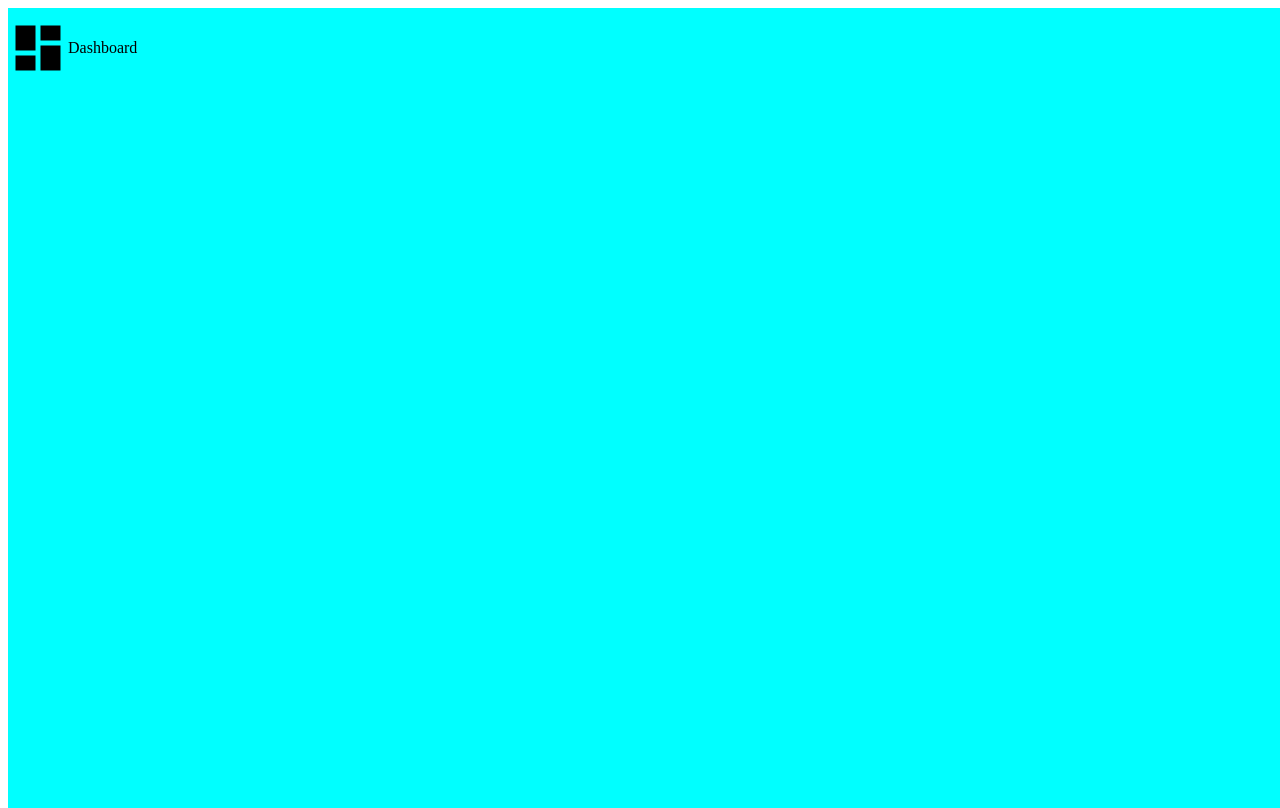
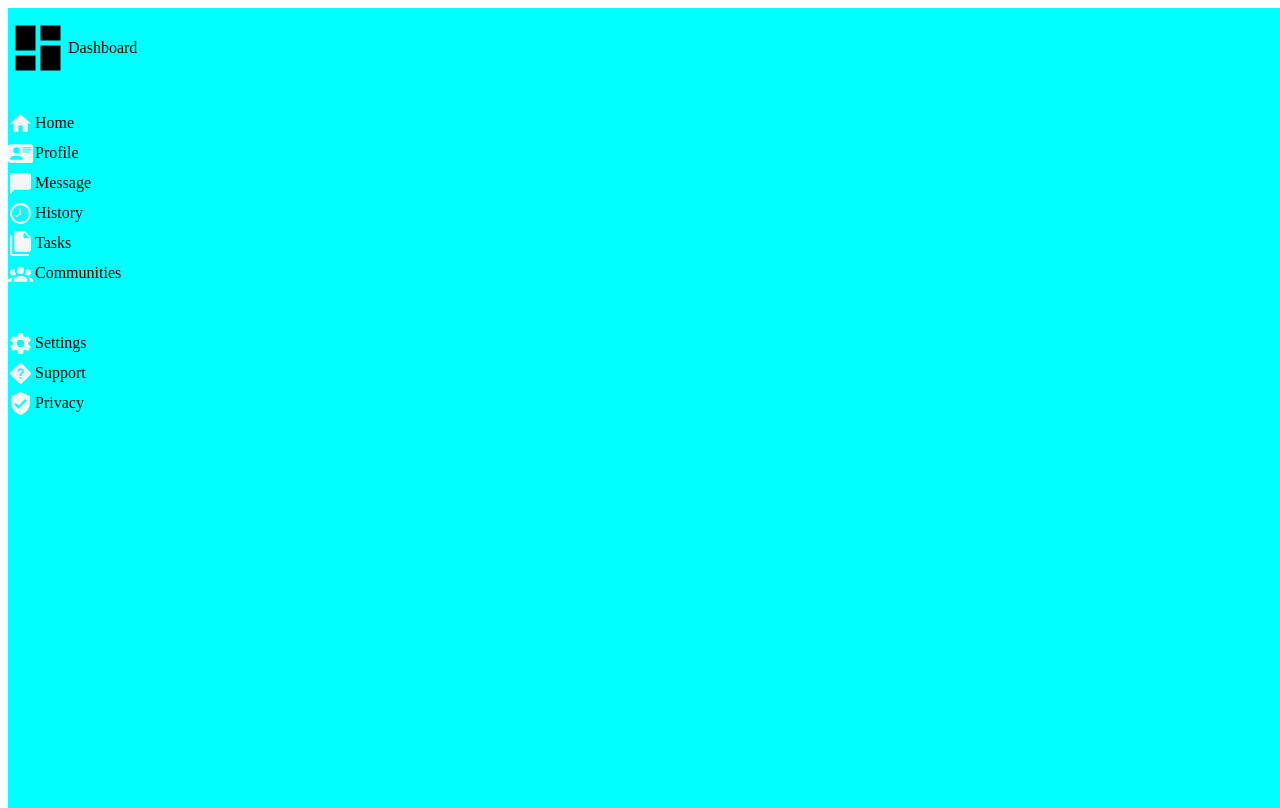
Before and after one commit to Thanuja-Mudalige/OP_Admin-dashboard, a plain HTML site: page index.html in a window 1280 px wide. Drawn offline with Linux system fonts and the light colour scheme.

Commit message:
create left side section 2 and 3
added svgs and texts for section two and three elements

```diff
--- a/index.css
+++ b/index.css
@@ -12,18 +12,38 @@
     background-color: aqua;
 }
 
+
+
 .left-side{
     display: grid;
     grid-template-columns: 100%;
-    grid-template-rows: 80px  180px 100px;
+    grid-template-rows: 80px  200px 100px;
+    row-gap: 20px;
 
 }
 .dashboard-icon{
     height: 60px;
 }
 
-.sectionone{
+.sectionone,.field-container{
     display: flex;
     flex-direction: row;
     align-items: center;
+
 }
+
+
+
+
+.sectiontwo{}
+
+.field-container{
+    height:30px ;
+
+}
+
+.field-container svg{
+    height: 25px;
+    margin-right: 2px;
+    fill: whitesmoke;
+}
--- a/index.html
+++ b/index.html
@@ -8,14 +8,90 @@
 </head>
 <body>
     <div class="main-grid">
+
         <div class="left-side">
             <div class="sectionone">
                 <svg class="dashboard-icon" xmlns="http://www.w3.org/2000/svg" viewBox="0 0 24 24"><title>view-dashboard</title><path d="M13,3V9H21V3M13,21H21V11H13M3,21H11V15H3M3,13H11V3H3V13Z" /></svg>
                 <p>Dashboard</p>
             </div>
-            <div class="sectiontwo"></div>
-            <div class="sectionthree"></div>
+
+
+            <div class="sectiontwo">
+                <div>
+                    <div class="field-container">
+                        <svg xmlns="http://www.w3.org/2000/svg" viewBox="0 0 24 24"><title>home</title><path d="M10,20V14H14V20H19V12H22L12,3L2,12H5V20H10Z" /></svg>
+                        <p>Home</p>
+                    </div>
+                </div>
+
+                <div>
+                    <div class="field-container">
+                        <svg xmlns="http://www.w3.org/2000/svg" viewBox="0 0 24 24"><title>card-account-details</title><path  d="M2,3H22C23.05,3 24,3.95 24,5V19C24,20.05 23.05,21 22,21H2C0.95,21 0,20.05 0,19V5C0,3.95 0.95,3 2,3M14,6V7H22V6H14M14,8V9H21.5L22,9V8H14M14,10V11H21V10H14M8,13.91C6,13.91 2,15 2,17V18H14V17C14,15 10,13.91 8,13.91M8,6A3,3 0 0,0 5,9A3,3 0 0,0 8,12A3,3 0 0,0 11,9A3,3 0 0,0 8,6Z" /></svg>
+                        <p>Profile</p>
+                    </div>
+                </div>
+
+                <div>
+                    <div class="field-container">
+                        <svg xmlns="http://www.w3.org/2000/svg" viewBox="0 0 24 24"><title>message</title><path d="M20,2H4A2,2 0 0,0 2,4V22L6,18H20A2,2 0 0,0 22,16V4C22,2.89 21.1,2 20,2Z" /></svg>
+                        <p>Message</p>
+                    </div>
+                </div>
+
+                <div>
+                    <div class="field-container">
+                        <svg xmlns="http://www.w3.org/2000/svg" viewBox="0 0 24 24"><title>clock-time-eight-outline</title><path d="M12 20C16.4 20 20 16.4 20 12S16.4 4 12 4 4 7.6 4 12 7.6 20 12 20M12 2C17.5 2 22 6.5 22 12S17.5 22 12 22C6.5 22 2 17.5 2 12C2 6.5 6.5 2 12 2M12.5 12.8L7.7 15.6L7 14.2L11 11.9V7H12.5V12.8Z" /></svg>
+                        <p>History</p>
+                    </div>
+                </div>
+
+                <div>
+                    <div class="field-container">
+                        <svg xmlns="http://www.w3.org/2000/svg" viewBox="0 0 24 24"><title>file-multiple</title><path d="M15,7H20.5L15,1.5V7M8,0H16L22,6V18A2,2 0 0,1 20,20H8C6.89,20 6,19.1 6,18V2A2,2 0 0,1 8,0M4,4V22H20V24H4A2,2 0 0,1 2,22V4H4Z" /></svg>
+                        <p>Tasks</p>
+                    </div>
+                </div>
+
+                <div>
+                    <div class="field-container">
+                        <svg xmlns="http://www.w3.org/2000/svg" viewBox="0 0 24 24"><title>account-group</title><path d="M12,5.5A3.5,3.5 0 0,1 15.5,9A3.5,3.5 0 0,1 12,12.5A3.5,3.5 0 0,1 8.5,9A3.5,3.5 0 0,1 12,5.5M5,8C5.56,8 6.08,8.15 6.53,8.42C6.38,9.85 6.8,11.27 7.66,12.38C7.16,13.34 6.16,14 5,14A3,3 0 0,1 2,11A3,3 0 0,1 5,8M19,8A3,3 0 0,1 22,11A3,3 0 0,1 19,14C17.84,14 16.84,13.34 16.34,12.38C17.2,11.27 17.62,9.85 17.47,8.42C17.92,8.15 18.44,8 19,8M5.5,18.25C5.5,16.18 8.41,14.5 12,14.5C15.59,14.5 18.5,16.18 18.5,18.25V20H5.5V18.25M0,20V18.5C0,17.11 1.89,15.94 4.45,15.6C3.86,16.28 3.5,17.22 3.5,18.25V20H0M24,20H20.5V18.25C20.5,17.22 20.14,16.28 19.55,15.6C22.11,15.94 24,17.11 24,18.5V20Z" /></svg>
+                        <p>Communities</p>
+                    </div>
+                </div>
+
+            </div>
+
+
+            <div class="sectionthree">
+
+                <div>
+                    <div class="field-container">
+                        <svg xmlns="http://www.w3.org/2000/svg" viewBox="0 0 24 24"><title>cog</title><path d="M12,15.5A3.5,3.5 0 0,1 8.5,12A3.5,3.5 0 0,1 12,8.5A3.5,3.5 0 0,1 15.5,12A3.5,3.5 0 0,1 12,15.5M19.43,12.97C19.47,12.65 19.5,12.33 19.5,12C19.5,11.67 19.47,11.34 19.43,11L21.54,9.37C21.73,9.22 21.78,8.95 21.66,8.73L19.66,5.27C19.54,5.05 19.27,4.96 19.05,5.05L16.56,6.05C16.04,5.66 15.5,5.32 14.87,5.07L14.5,2.42C14.46,2.18 14.25,2 14,2H10C9.75,2 9.54,2.18 9.5,2.42L9.13,5.07C8.5,5.32 7.96,5.66 7.44,6.05L4.95,5.05C4.73,4.96 4.46,5.05 4.34,5.27L2.34,8.73C2.21,8.95 2.27,9.22 2.46,9.37L4.57,11C4.53,11.34 4.5,11.67 4.5,12C4.5,12.33 4.53,12.65 4.57,12.97L2.46,14.63C2.27,14.78 2.21,15.05 2.34,15.27L4.34,18.73C4.46,18.95 4.73,19.03 4.95,18.95L7.44,17.94C7.96,18.34 8.5,18.68 9.13,18.93L9.5,21.58C9.54,21.82 9.75,22 10,22H14C14.25,22 14.46,21.82 14.5,21.58L14.87,18.93C15.5,18.67 16.04,18.34 16.56,17.94L19.05,18.95C19.27,19.03 19.54,18.95 19.66,18.73L21.66,15.27C21.78,15.05 21.73,14.78 21.54,14.63L19.43,12.97Z" /></svg>
+                        <p>Settings</p>
+                    </div>
+                </div>
+
+                <div>
+                    <div class="field-container">
+                        <svg xmlns="http://www.w3.org/2000/svg" viewBox="0 0 24 24"><title>help-rhombus</title><path d="M12 2C11.5 2 11 2.19 10.59 2.59L2.59 10.59C1.8 11.37 1.8 12.63 2.59 13.41L10.59 21.41C11.37 22.2 12.63 22.2 13.41 21.41L21.41 13.41C22.2 12.63 22.2 11.37 21.41 10.59L13.41 2.59C13 2.19 12.5 2 12 2M12 6.95C14.7 7.06 15.87 9.78 14.28 11.81C13.86 12.31 13.19 12.64 12.85 13.07C12.5 13.5 12.5 14 12.5 14.5H11C11 13.65 11 12.94 11.35 12.44C11.68 11.94 12.35 11.64 12.77 11.31C14 10.18 13.68 8.59 12 8.46C11.18 8.46 10.5 9.13 10.5 9.97H9C9 8.3 10.35 6.95 12 6.95M11 15.5H12.5V17H11V15.5Z" /></svg>
+                        <p>Support</p>
+                    </div>
+                </div>
+
+                <div>
+                    <div class="field-container">
+                        <svg xmlns="http://www.w3.org/2000/svg" viewBox="0 0 24 24"><title>shield-check</title><path d="M10,17L6,13L7.41,11.59L10,14.17L16.59,7.58L18,9M12,1L3,5V11C3,16.55 6.84,21.74 12,23C17.16,21.74 21,16.55 21,11V5L12,1Z" /></svg>
+                        <p>Privacy</p>
+                    </div>
+                </div>
+
+            </div>
+
         </div>
+
+
+        <div class="righ-side"></div>
+
     </div>
 </body>
 </html>
```
